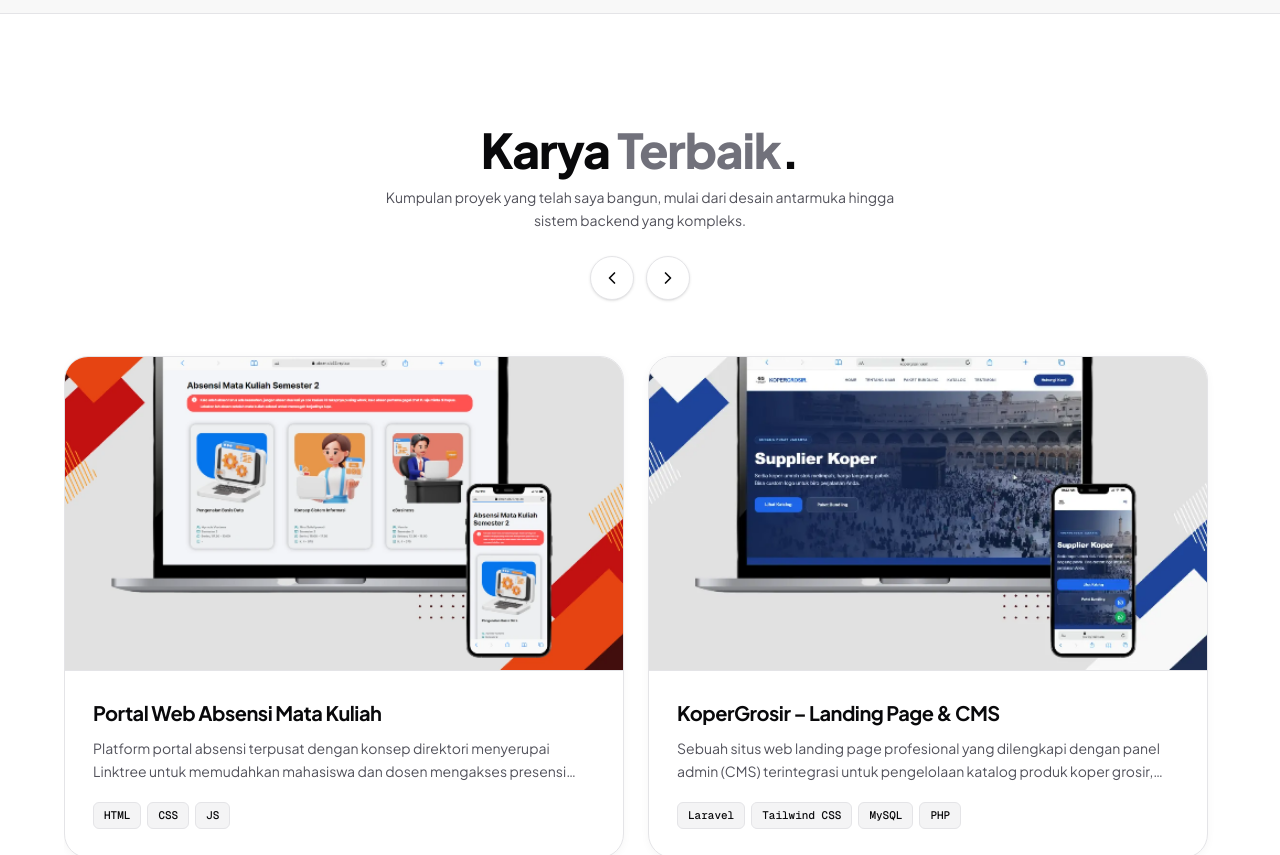
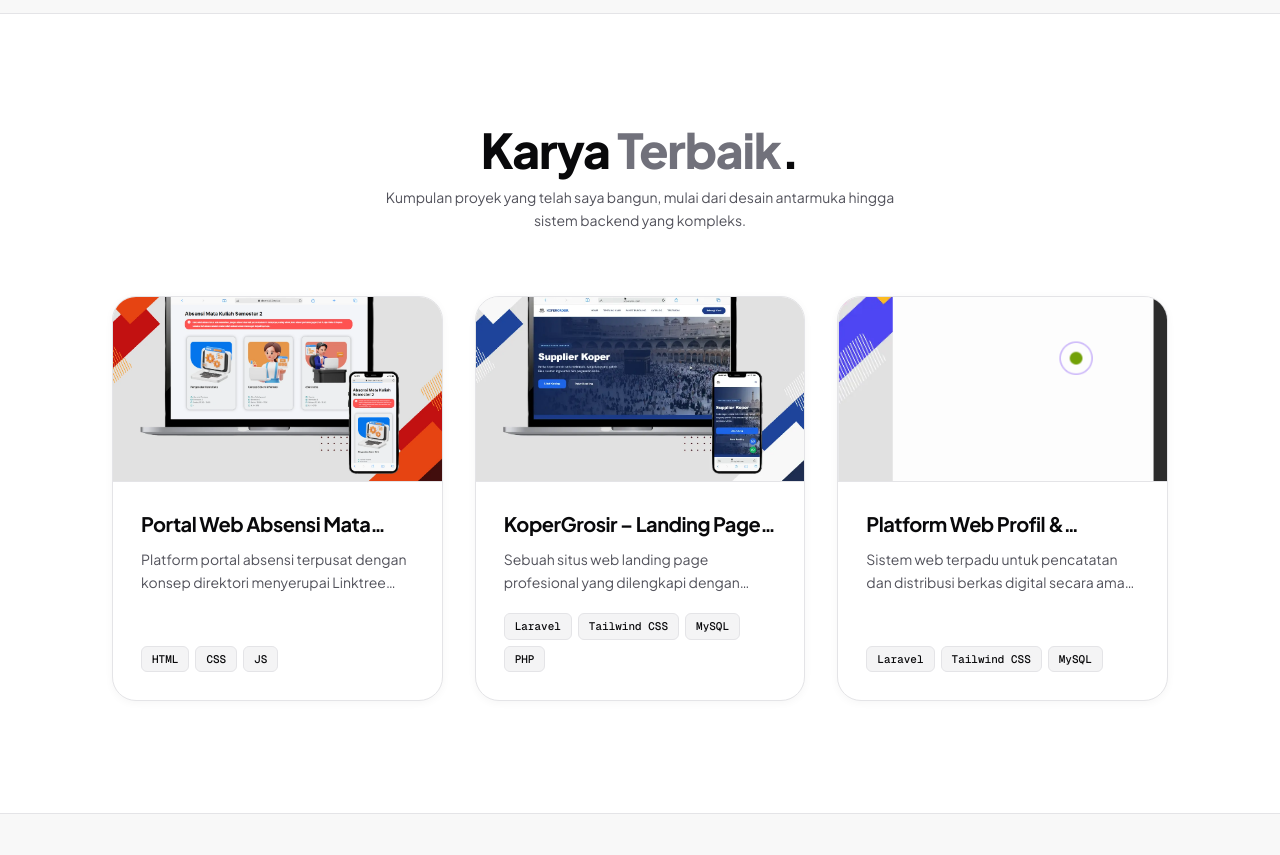
Before and after one commit to SAF134/Portfolio, a Next.js app: page / in a window 1280 px wide. Shown: the part 2720-3575 px from the top of the page. Built offline with nearby package versions, Linux system fonts and the light colour scheme.

Commit message:
feat: format projects into responsive grid matching certificates layout

```diff
--- a/src/components/cards/ProjectCard.tsx
+++ b/src/components/cards/ProjectCard.tsx
@@ -18,7 +18,7 @@ export function ProjectCard({ project, className }: ProjectCardProps) {
   return (
     <article
       className={cn(
-        "group flex flex-col rounded-[24px] bg-white border border-[#E4E4E7] overflow-hidden shadow-[0_2px_8px_rgba(0,0,0,0.04)] hover:border-zinc-400 hover:shadow-[0_12px_32px_rgba(0,0,0,0.08)] transition-all duration-300",
+        "group flex flex-col h-full rounded-[24px] bg-white border border-[#E4E4E7] overflow-hidden shadow-[0_2px_8px_rgba(0,0,0,0.04)] hover:border-zinc-400 hover:shadow-[0_12px_32px_rgba(0,0,0,0.08)] transition-all duration-300",
         className
       )}
     >
@@ -44,7 +44,7 @@ export function ProjectCard({ project, className }: ProjectCardProps) {
         </p>
 
         {/* Technology Badges */}
-        <div className="mt-5 flex flex-wrap gap-1.5 items-center">
+        <div className="mt-auto pt-5 flex flex-wrap gap-1.5 items-center">
           {project.technologies.map((tech) => (
             <span
               key={tech}
--- a/src/components/sections/ProjectsSection.tsx
+++ b/src/components/sections/ProjectsSection.tsx
@@ -1,110 +1,29 @@
 "use client";
 
-import React, { useRef, useState, useEffect } from "react";
-import { ChevronLeft, ChevronRight } from "lucide-react";
+import React from "react";
 import { ProjectCard } from "@/components/cards/ProjectCard";
 import { portfolioData } from "@/data/portfolioData";
-import { cn } from "@/lib/utils";
 
 export function ProjectsSection() {
   const { projects } = portfolioData;
-  const scrollRef = useRef<HTMLDivElement>(null);
-  const [canScrollLeft, setCanScrollLeft] = useState(false);
-  const [canScrollRight, setCanScrollRight] = useState(true);
-
-  const checkScroll = () => {
-    if (scrollRef.current) {
-      const { scrollLeft, scrollWidth, clientWidth } = scrollRef.current;
-      setCanScrollLeft(scrollLeft > 10);
-      setCanScrollRight(scrollLeft < scrollWidth - clientWidth - 10);
-    }
-  };
-
-  useEffect(() => {
-    checkScroll();
-    window.addEventListener("resize", checkScroll);
-    return () => window.removeEventListener("resize", checkScroll);
-  }, []);
-
-  const handleScroll = (direction: "left" | "right") => {
-    if (scrollRef.current) {
-      const containerWidth = scrollRef.current.clientWidth;
-      const scrollAmount = containerWidth * 0.8;
-      scrollRef.current.scrollBy({
-        left: direction === "left" ? -scrollAmount : scrollAmount,
-        behavior: "smooth",
-      });
-    }
-  };
 
   return (
-    <section id="proyek" className="py-20 md:py-28 bg-white overflow-hidden">
+    <section id="proyek" className="py-20 md:py-28 bg-white">
       <div className="max-w-6xl w-full mx-auto px-6 md:px-12">
-        {/* Header & Carousel Controls */}
-        <div className="text-center mb-12">
+        {/* Section Heading */}
+        <div className="text-center mb-12 md:mb-16">
           <h2 className="text-3xl sm:text-4xl md:text-5xl font-extrabold text-[#09090B] tracking-tight">
             Karya <span className="text-zinc-500">Terbaik</span>.
           </h2>
           <p className="mt-3 text-xs sm:text-sm text-[#52525B] max-w-lg mx-auto leading-relaxed">
             Kumpulan proyek yang telah saya bangun, mulai dari desain antarmuka hingga sistem backend yang kompleks.
           </p>
-
-          {/* Previous / Next Navigation Buttons */}
-          <div className="flex items-center justify-center gap-3 mt-6">
-            <button
-              type="button"
-              onClick={() => handleScroll("left")}
-              disabled={!canScrollLeft}
-              aria-label="Proyek sebelumnya"
-              className={cn(
-                "w-11 h-11 rounded-full border border-[#E4E4E7] flex items-center justify-center text-[#09090B] bg-white hover:bg-zinc-50 hover:border-zinc-900 transition-all duration-150 active:scale-95 shadow-sm",
-                !canScrollLeft && "opacity-35 cursor-not-allowed hover:bg-white hover:border-[#E4E4E7]"
-              )}
-            >
-              <ChevronLeft className="w-5 h-5" />
-            </button>
-
-            <button
-              type="button"
-              onClick={() => handleScroll("right")}
-              disabled={!canScrollRight}
-              aria-label="Proyek berikutnya"
-              className={cn(
-                "w-11 h-11 rounded-full border border-[#E4E4E7] flex items-center justify-center text-[#09090B] bg-white hover:bg-zinc-50 hover:border-zinc-900 transition-all duration-150 active:scale-95 shadow-sm",
-                !canScrollRight && "opacity-35 cursor-not-allowed hover:bg-white hover:border-[#E4E4E7]"
-              )}
-            >
-              <ChevronRight className="w-5 h-5" />
-            </button>
-          </div>
         </div>
 
-        {/* Carousel Scroll Container (Native Touch-Swipe + Keyboard Accessible) */}
-        <div
-          ref={scrollRef}
-          onScroll={checkScroll}
-          tabIndex={0}
-          role="region"
-          aria-label="Daftar carousel karya terbaik. Gunakan tombol panah kiri dan kanan untuk menggeser."
-          onKeyDown={(e) => {
-            if (e.key === "ArrowLeft") {
-              e.preventDefault();
-              handleScroll("left");
-            } else if (e.key === "ArrowRight") {
-              e.preventDefault();
-              handleScroll("right");
-            }
-          }}
-          className="flex gap-6 overflow-x-auto scrollbar-none snap-x snap-mandatory pb-4 pt-2 -mx-6 px-6 md:-mx-12 md:px-12 focus-visible:outline-none focus-visible:ring-2 focus-visible:ring-zinc-900 rounded-2xl"
-          style={{ scrollbarWidth: "none", msOverflowStyle: "none" }}
-        >
+        {/* Projects Responsive Grid: 3 cols (desktop), 2 cols (tablet), 1 col (mobile) */}
+        <div className="grid grid-cols-1 sm:grid-cols-2 lg:grid-cols-3 gap-6 md:gap-8">
           {projects.map((project) => (
-            <div
-              key={project.id}
-              className="w-[85vw] sm:w-[520px] md:w-[560px] shrink-0 snap-start"
-            >
-              <ProjectCard project={project} className="h-full" />
-            </div>
+            <ProjectCard key={project.id} project={project} />
           ))}
         </div>
       </div>
```
